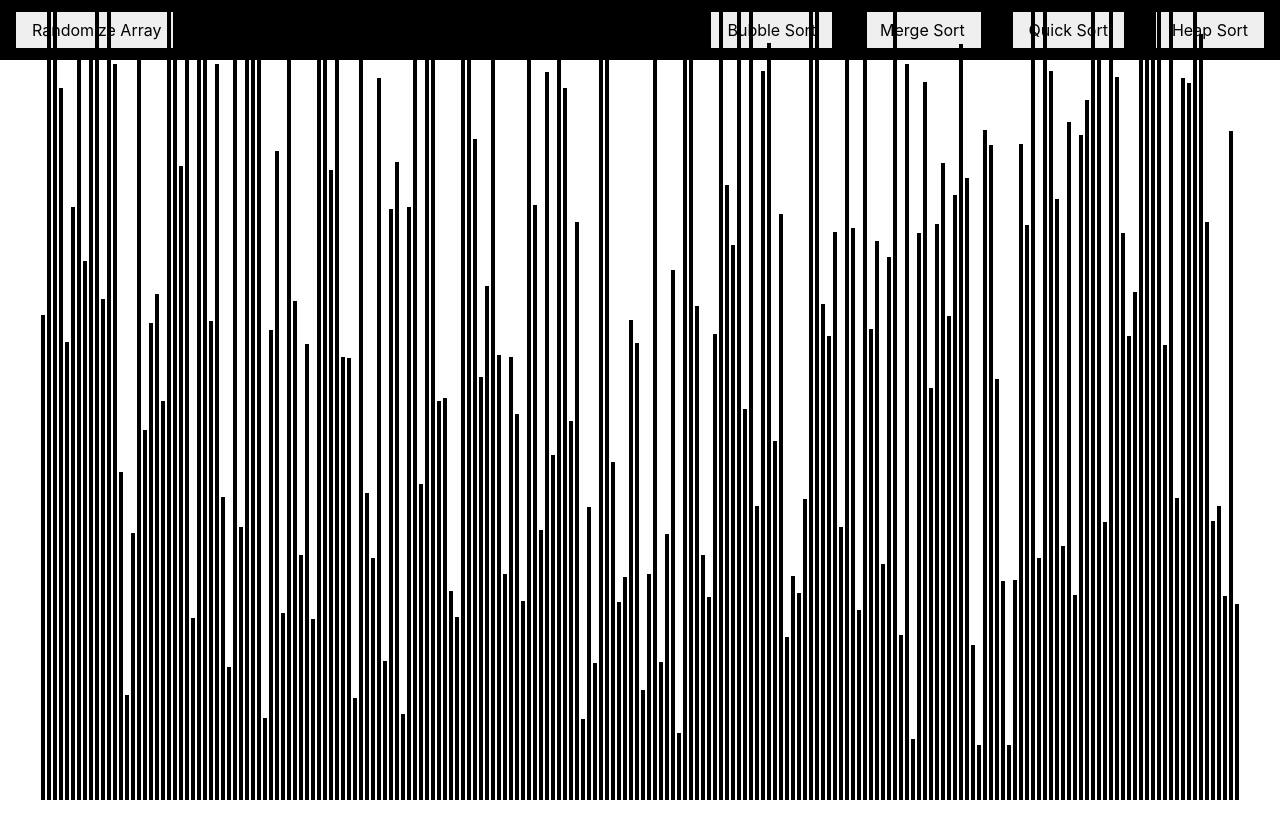
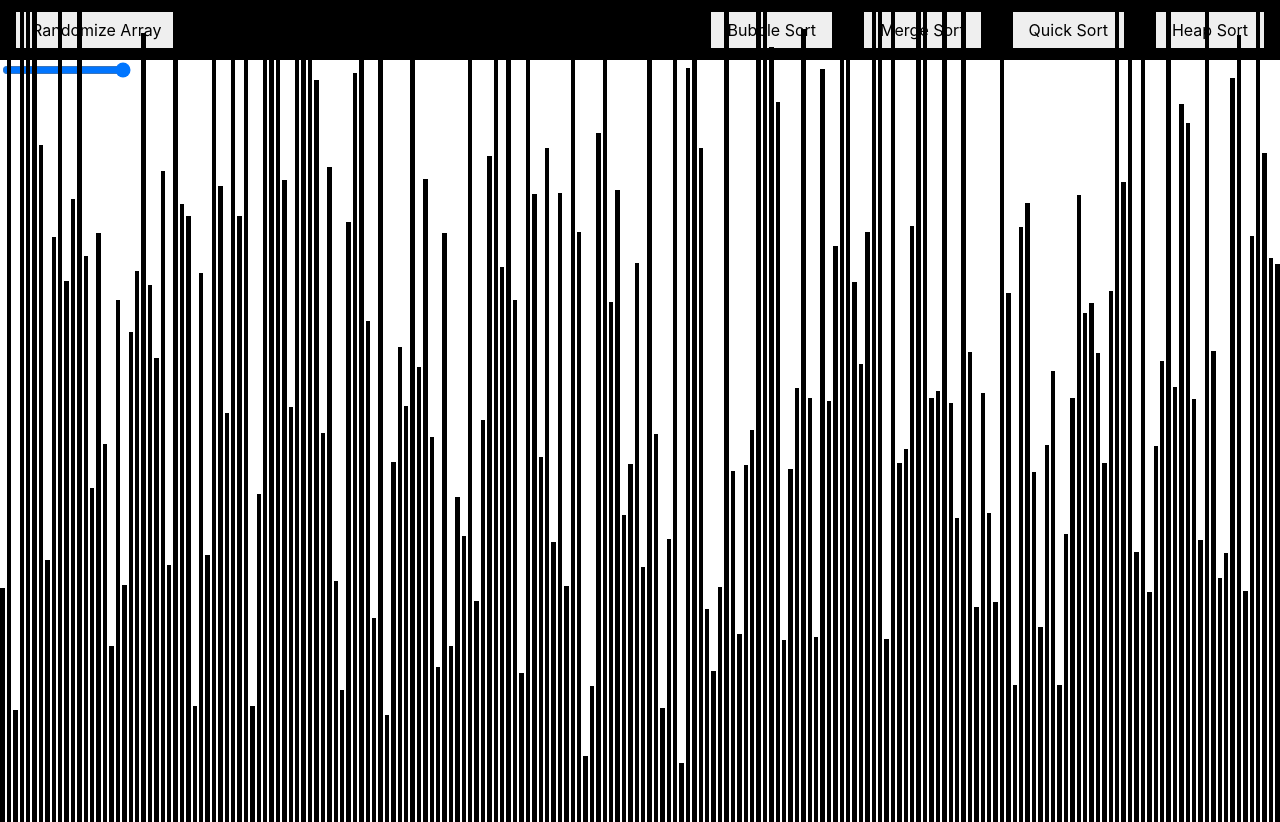
Before and after one commit to nkuek/SortEd, a React (Create React App) app: page / in a window 1280 px wide. Before the commit the page ends 800 px from the top, so only its background shows below. Built offline with nearby package versions, Linux system fonts and the light colour scheme.

Commit message:
array size slider

```diff
--- a/package.json
+++ b/package.json
@@ -9,6 +9,7 @@
     "react": "^17.0.2",
     "react-dom": "^17.0.2",
     "react-scripts": "4.0.3",
+    "react-spinners": "^0.10.6",
     "web-vitals": "^1.0.1"
   },
   "scripts": {
--- a/src/App.js
+++ b/src/App.js
@@ -3,9 +3,14 @@ import './App.css';
 import Navigation from './components/Navigation';
 import SortingVisualizer from './components/SortingVisualizer';
 
+const generateRandomInt = (min, max) => {
+    return Math.floor(Math.random() * (max - min + 1) + min);
+};
+
 function App() {
     const [array, setArray] = useState([]);
     const [loading, setLoading] = useState(false);
+    const [arrayLength, setArrayLength] = useState(200);
 
     const resetArray = () => {
         const arrayBars = document.getElementsByClassName('array-bar');
@@ -13,10 +18,7 @@ function App() {
             arrayBars[i].style.backgroundColor = 'black';
         }
         const array = [];
-        const generateRandomInt = (min, max) => {
-            return Math.floor(Math.random() * (max - min + 1) + min);
-        };
-        for (let i = 0; i < 200; i++) {
+        for (let i = 0; i < arrayLength; i++) {
             array.push(generateRandomInt(50, 1000));
         }
         setArray(array);
@@ -25,6 +27,10 @@ function App() {
     useEffect(() => {
         resetArray();
     }, []);
+
+    useEffect(() => {
+        resetArray();
+    }, [arrayLength]);
     return (
         <>
             <Navigation
@@ -33,7 +39,8 @@ function App() {
                 setLoading={setLoading}
             />
             <SortingVisualizer
-                setArray={setArray}
+                resetArray={resetArray}
+                setArrayLength={setArrayLength}
                 array={array}
                 loading={loading}
             />
--- a/src/components/Navigation/index.js
+++ b/src/components/Navigation/index.js
@@ -61,11 +61,13 @@ const Navigation = ({ resetArray, array, setLoading }) => {
 
     const mergeSort = () => {
         setSorting(true);
+        setLoading(true);
         if (sorted) resetArray();
         setTimeout(() => {
+            setLoading(false);
             const animations = mergeSortAnimations(array);
             animator(animations, 3);
-        }, 100);
+        }, 300);
     };
 
     const bubbleSort = () => {
--- a/src/components/SortingVisualizer/SortingVisualizer.css
+++ b/src/components/SortingVisualizer/SortingVisualizer.css
@@ -23,7 +23,7 @@
 
 .array-bar {
     display: flex;
-    width: 4px;
+    width: 10px;
     margin: 0px 1px;
     background-color: black;
     transition: 200ms height
--- a/src/components/SortingVisualizer/index.js
+++ b/src/components/SortingVisualizer/index.js
@@ -1,13 +1,24 @@
 import './SortingVisualizer.css';
+import { BeatLoader } from 'react-spinners';
 
-const SortingVisualizer = ({ array, loading }) => {
+const SortingVisualizer = ({ array, setArrayLength, loading }) => {
     return (
         <>
             {loading && (
                 <div className="loading-container">
-                    <div className="loading">Loading...</div>
+                    <BeatLoader color={'white'} />
                 </div>
             )}
+            <div className="array-size-container">
+                <input
+                    onChange={(e) => setArrayLength(e.target.value)}
+                    type="range"
+                    min="20"
+                    max="200"
+                    step="10"
+                    value={array.length}
+                ></input>
+            </div>
             <div className="array-container">
                 {array.map((value, idx) => (
                     <div
```
Also changed, not shown: 2 other files (tests, documents, lock files or other folders).
